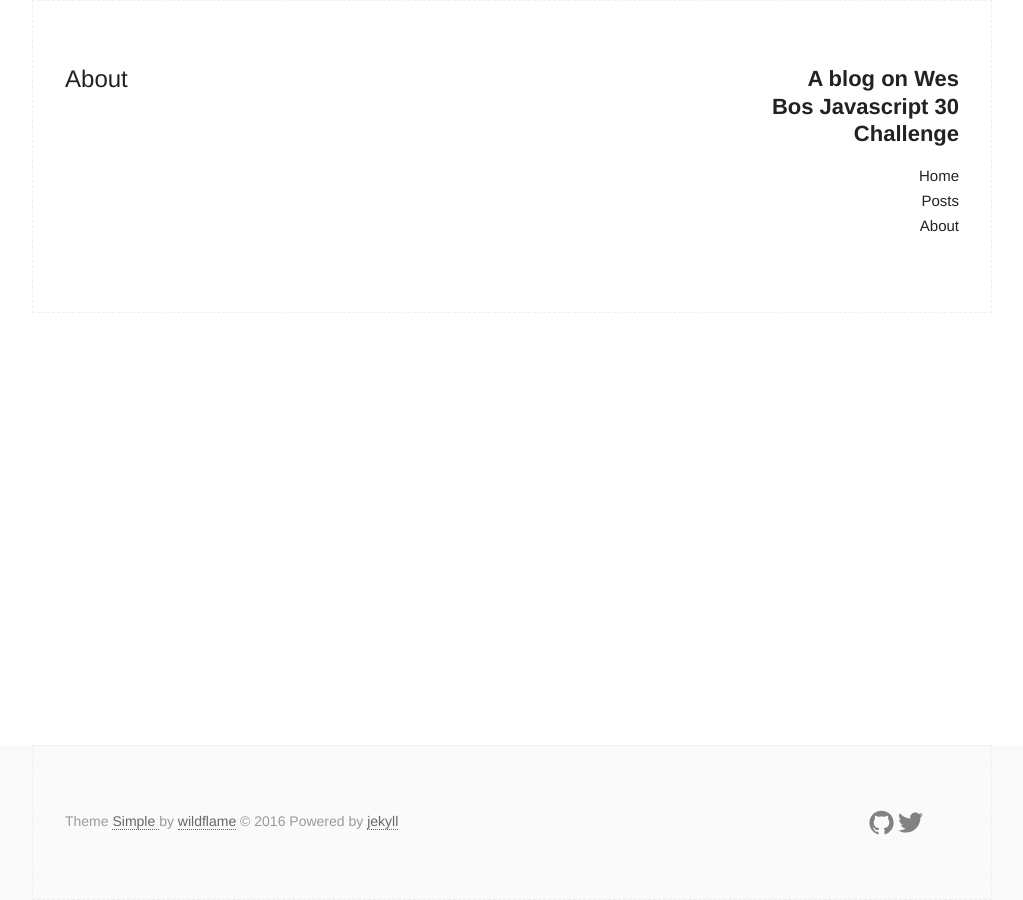
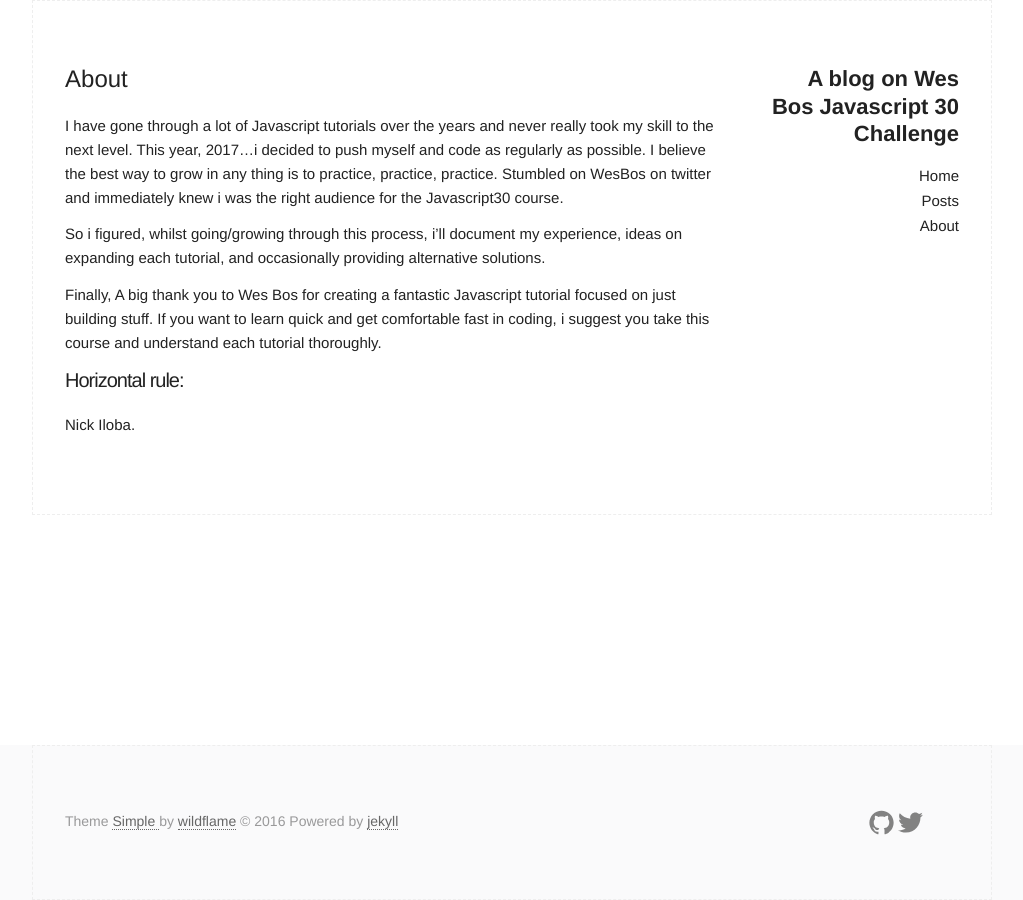
Before and after one commit to nini3008/Javascrip30-Wes, a Jekyll site: the page built from about.md, in a window 1280 px wide. Shown: the whole page, without its empty margins (128-1151 px from the left). Built offline with Jekyll 4.4.1, drawn with Linux system fonts in a browser that asks for light colours.

Commit message:
updated the about page

```diff
--- a/about.md
+++ b/about.md
@@ -3,3 +3,12 @@
 title: About
 permalink: /about/
 ---
+
+I have gone through a lot of Javascript tutorials over the years and never really took my skill to the next level. This year, 2017...i decided to push myself and code as regularly as possible. I believe the best way to grow in any thing is to practice, practice, practice. Stumbled on WesBos on twitter and immediately knew i was the right audience for the Javascript30 course.
+
+So i figured, whilst going/growing through this process, i'll document my experience, ideas on expanding each tutorial, and occasionally providing alternative solutions.
+
+Finally, A big thank you to Wes Bos for creating a fantastic Javascript tutorial focused on just building stuff. If you want to learn quick and get comfortable fast in coding, i suggest you take this course and understand each tutorial thoroughly.
+
+### Horizontal rule:
+Nick Iloba.
```
